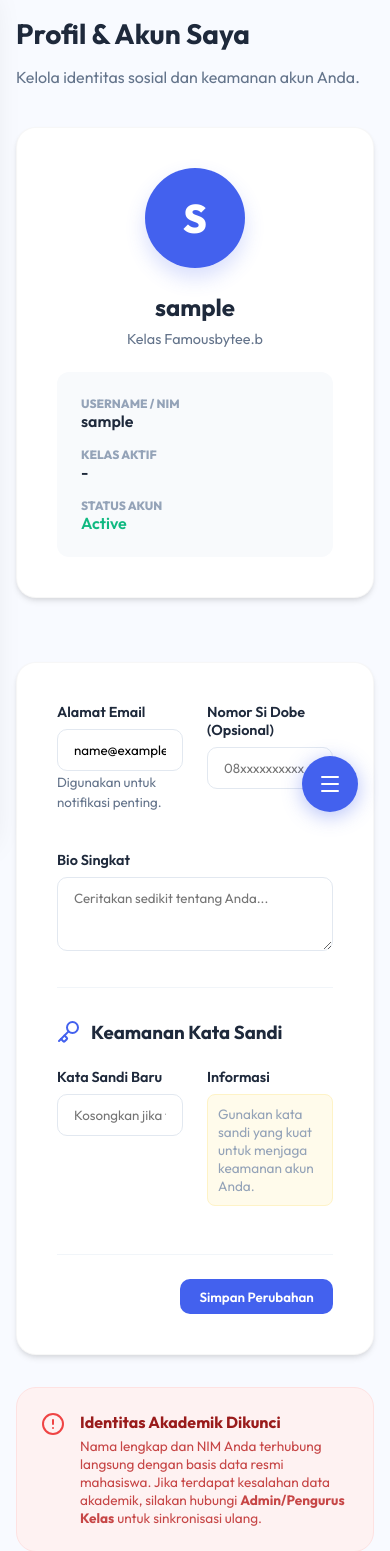
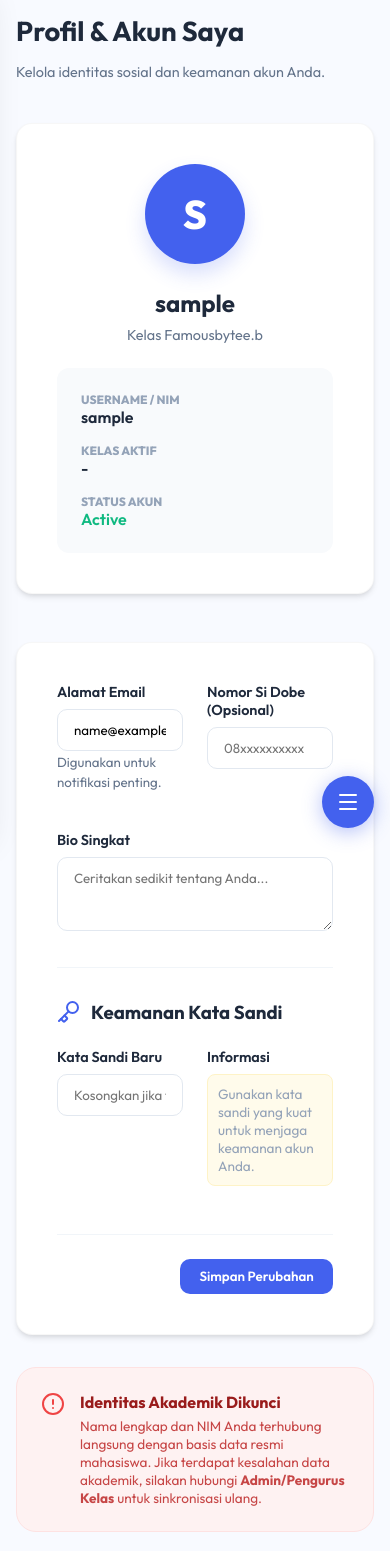
Before and after one commit to aris0996/famousbytee, a Flask app: page /profile in a window 390 px wide. Shown: the top 1551 px of the page. Run offline with Flask 3, Linux system fonts and the light colour scheme; the visitor is signed in with stand-in values (Sample User, id 1); data comes from the database, SQL or seed files in the repository; parts of the project's set-up code (start-up, migrations or seed data) failed here and were passed over; some libraries are stand-ins or nearby versions.

Commit message:
Harden shared mobile responsive layout

```diff
--- a/templates/base.html
+++ b/templates/base.html
@@ -492,6 +492,20 @@
             color: var(--text-muted);
             font-size: 0.9rem;
         }
+
+        /* Shared mobile guardrails for pages that still use the legacy card/grid markup. */
+        @media (max-width: 768px) {
+            html, body { max-width: 100%; overflow-x: hidden; }
+            .main-content { padding: 1rem; }
+            .main-content > header { align-items: flex-start; margin-bottom: 1.25rem; }
+            .main-content > header h1 { font-size: clamp(1.45rem, 7vw, 2rem); line-height: 1.1; }
+            .main-content > header p { font-size: .9rem; line-height: 1.45; }
+            .card { width: 100%; max-width: 100%; margin-bottom: 1rem; padding: 1rem; border-radius: 16px; }
+            .roles-grid, .stats-grid { grid-template-columns: 1fr; gap: 1rem; }
+            .main-content table:not(.class-table):not(.premium-table) { display: block; max-width: 100%; overflow-x: auto; white-space: nowrap; }
+            .main-content input, .main-content select, .main-content textarea, .main-content button { max-width: 100%; }
+            .mobile-toggle { right: 1rem; bottom: 1rem; width: 52px; height: 52px; }
+        }
     </style>
 </head>
 
```
